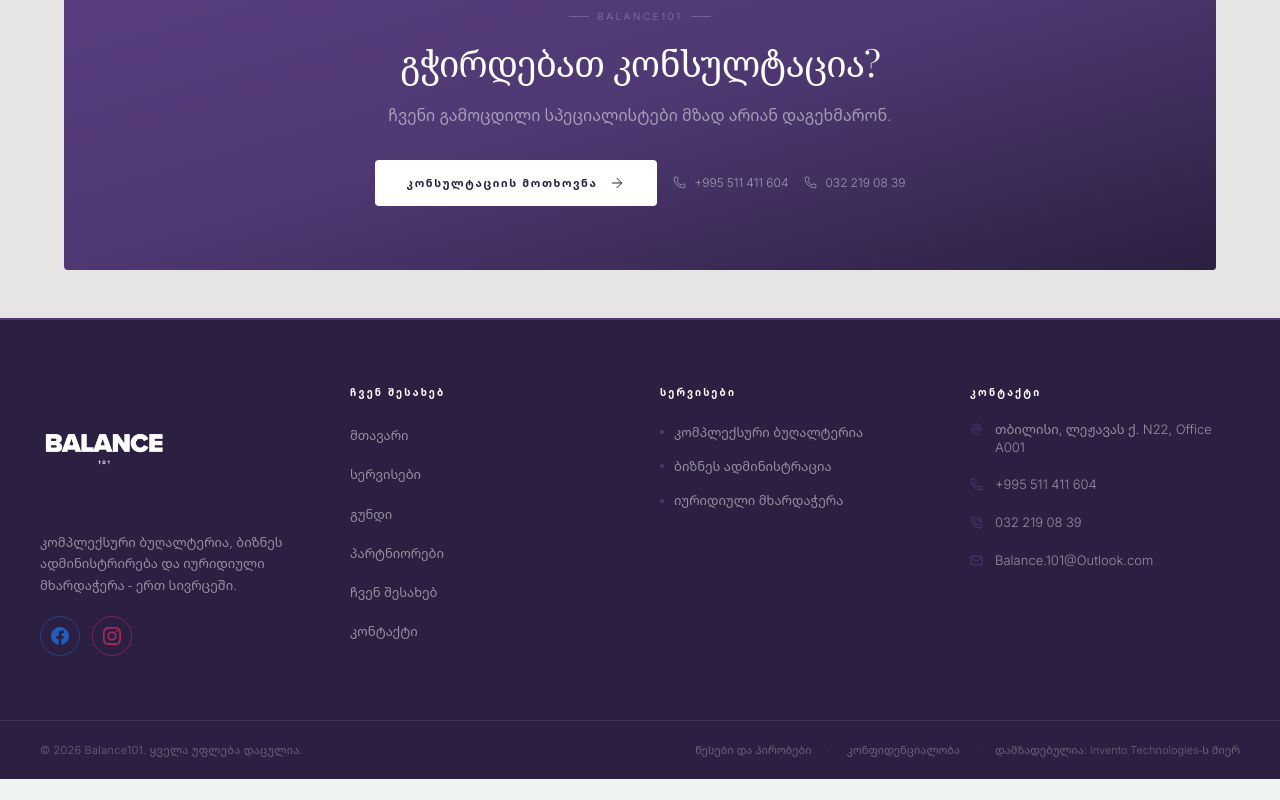
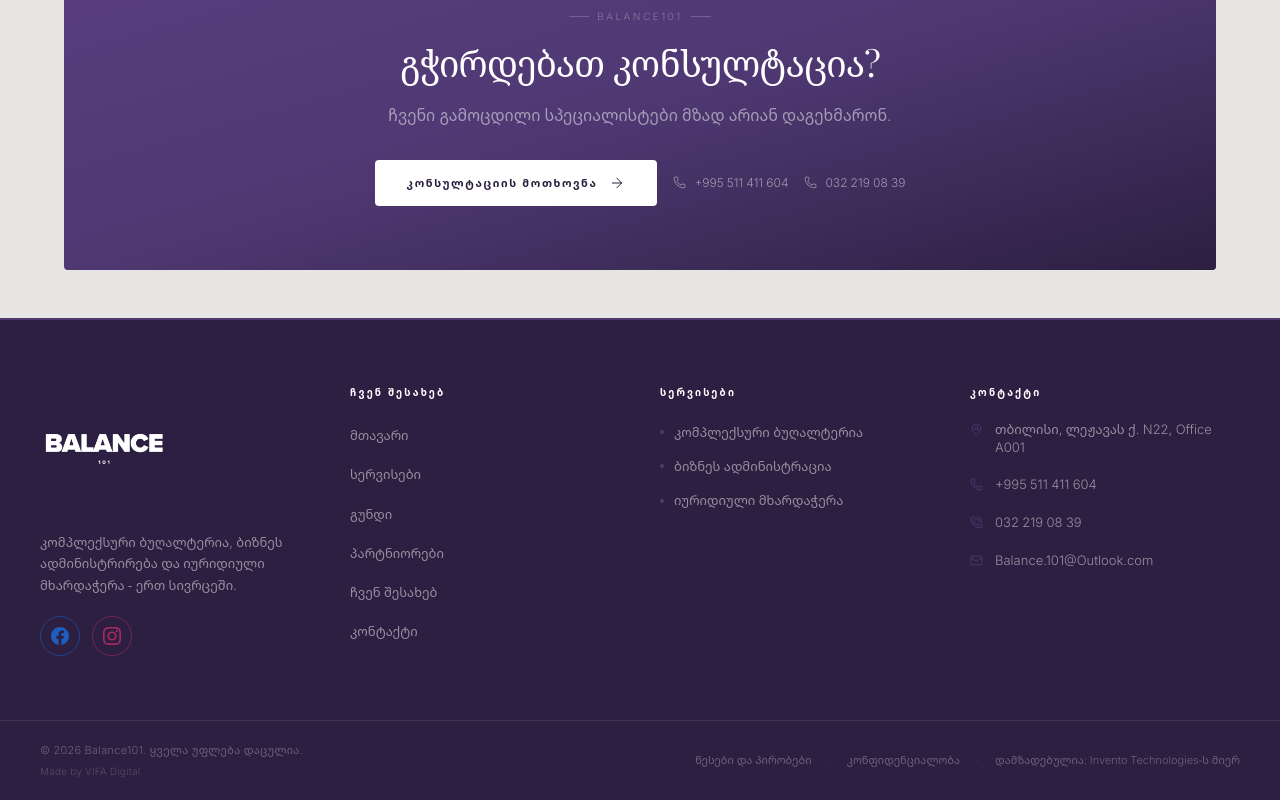
Before and after one commit to Ereklebazanovi/bugaltera, a React (Vite) app: page / in a window 1280 px wide. Shown: the part 1554-2354 px from the top of the page. Before the commit the page ends 2333 px from the top, so only its background shows below. Built offline with nearby package versions, Linux system fonts and the light colour scheme; no server answers; the database is empty; a web font is replaced by a local one.

Commit message:
Full SEO OPT REBRENDING

```diff
--- a/src/components/Footer.tsx
+++ b/src/components/Footer.tsx
@@ -130,9 +130,22 @@
       <div className="border-t border-white/10">
         <div className="max-w-7xl mx-auto px-6 md:px-10 py-5 flex flex-col sm:flex-row items-center justify-between gap-3">
 
-          <p className="text-[11px] text-white/30 tracking-wide">
-            &copy; {new Date().getFullYear()} Balance101. {t('layout.footer.copyright')}
-          </p>
+          <div className="flex flex-col items-center sm:items-start gap-1">
+            <p className="text-[11px] text-white/30 tracking-wide">
+              &copy; {new Date().getFullYear()} Balance101. {t('layout.footer.copyright')}
+            </p>
+            <p className="text-[10px] text-white/20 tracking-wide">
+              Made by{' '}
+              <a
+                href="https://vifadigital.ge"
+                target="_blank"
+                rel="noopener"
+                className="hover:text-white/40 transition-colors no-underline"
+              >
+                VIFA Digital
+              </a>
+            </p>
+          </div>
 
           <div className="flex items-center gap-4 text-[11px] text-white/30">
             <Link to="/terms"   className="hover:text-white/60 transition-colors no-underline">{t('layout.footer.terms')}</Link>
```
